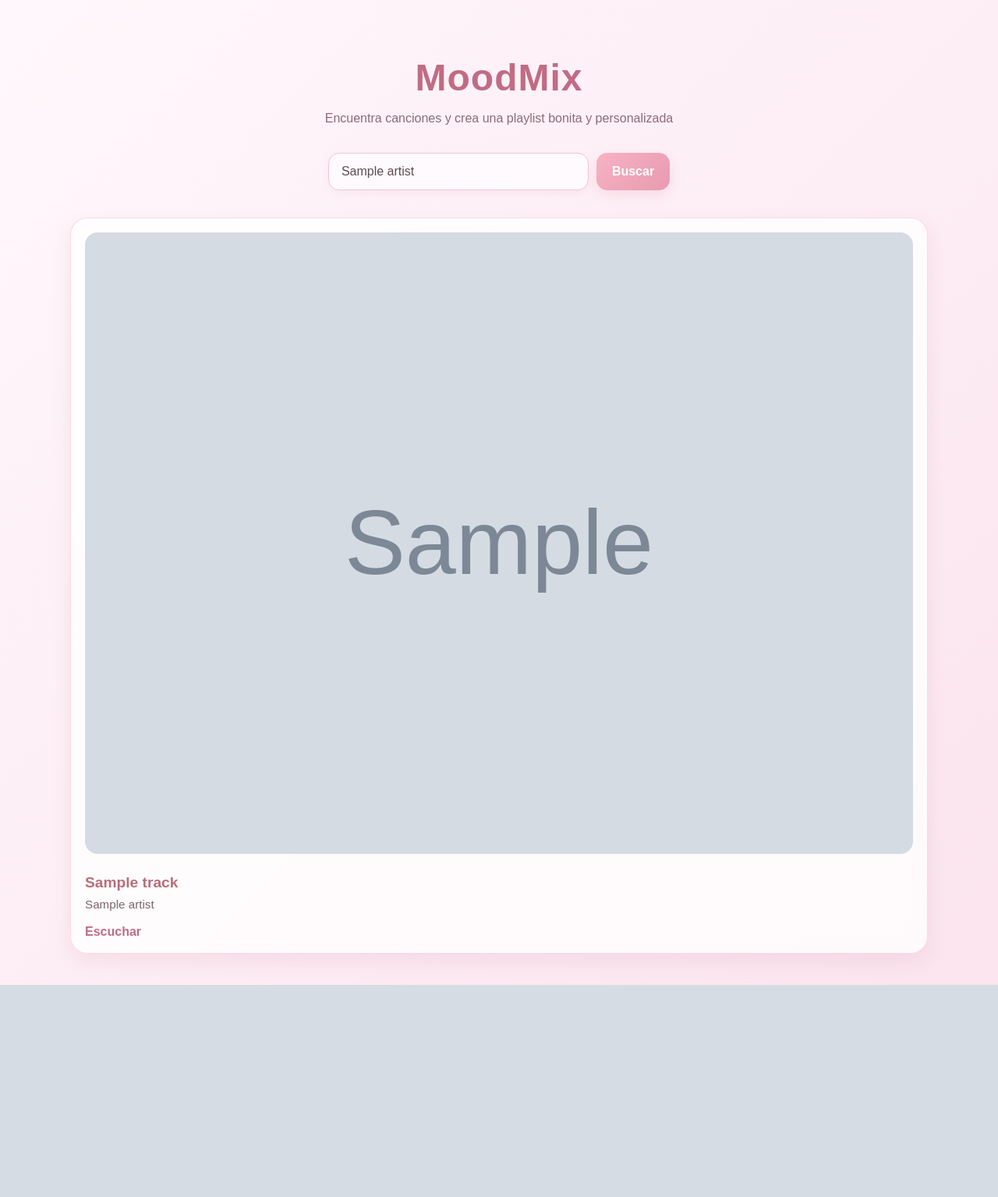
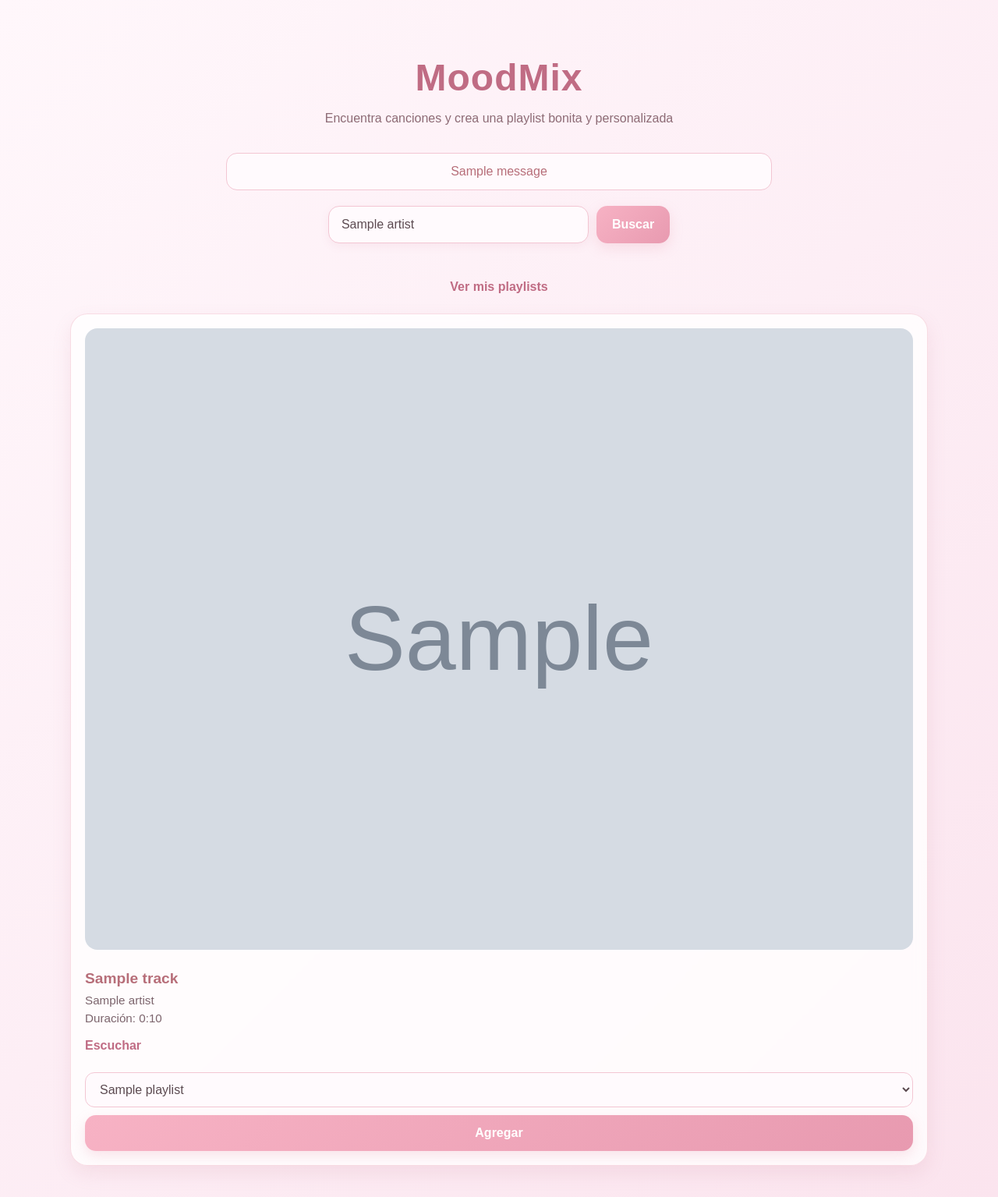
Before and after one commit to karenavalos1217-svg/MoodMix, a Flask app: template deezer-playlists/templates/index.html in a window 1280 px wide. Shown: the whole page at 78% size. Before the commit the page ends 1263 px from the top, so only its background shows below. Run offline with Flask 3, Linux system fonts and the light colour scheme; the template is opened without the code that fills it: most values are stand-ins (such as "Sample title", 1, 10 or a date in 2020); grey boxes marked "Sample" are stand-in pictures; one stand-in notice (Sample message) is shown.

Commit message:
por dejarlo al ultimo

```diff
--- a/deezer-playlists/app.py
+++ b/deezer-playlists/app.py
@@ -1,38 +1,61 @@
-from flask import Flask, render_template, request
+from flask import Flask, render_template, request, redirect, flash
 import requests
 import os
 from dotenv import load_dotenv
+from db import get_connection
 
-# cargar variables de entorno (.env)
 load_dotenv()
 
 app = Flask(__name__)
+app.secret_key = "moodmix_secret_key"
 
-# puerto
 PORT = int(os.getenv("PORT", 5000))
 
+@app.route("/test-db")
+def test_db():
+    try:
+        conn = get_connection()
+        cur = conn.cursor()
+        cur.execute("SELECT NOW();")
+        result = cur.fetchone()
+        cur.close()
+        conn.close()
+        return f"Conectado a MySQL: {result}"
+    except Exception as e:
+        return f"Error: {e}"
 
-# =========================
-# RUTA PRINCIPAL "/"
-# =========================
+
 @app.route("/")
 def index():
-    return render_template("index.html", tracks=[], artist="")
+    conn = get_connection()
+    cur = conn.cursor()
+
+    cur.execute("SELECT id, title FROM playlists ORDER BY id DESC")
+    playlists = cur.fetchall()
+
+    cur.close()
+    conn.close()
+
+    return render_template("index.html", tracks=[], artist="", playlists=playlists)
 
 
-# =========================
-# BUSCAR EN DEEZER
-# =========================
 @app.route("/search", methods=["POST"])
 def search():
-    artist = request.form.get("artist")
+    artist = request.form.get("artist", "").strip()
+
+    conn = get_connection()
+    cur = conn.cursor()
+    cur.execute("SELECT id, title FROM playlists ORDER BY id DESC")
+    playlists = cur.fetchall()
+    cur.close()
+    conn.close()
 
     try:
         response = requests.get(
             "https://api.deezer.com/search",
             params={
                 "q": f'artist:"{artist}"',
-                "limit": 50
+                "limit": 60
             },
             timeout=10
         )
@@ -40,24 +63,130 @@ def search():
         data = response.json()
         tracks = data.get("data", [])
 
-        return render_template("index.html", tracks=tracks, artist=artist)
+        return render_template("index.html", tracks=tracks, artist=artist, playlists=playlists)
 
     except Exception as error:
         print("Error con Deezer:", error)
-        return render_template("index.html", tracks=[], artist=artist)
+        flash("No se pudieron cargar canciones en este momento.")
+        return render_template("index.html", tracks=[], artist=artist, playlists=playlists)
 
 
-# =========================
-# PLAYLISTS
-# =========================
 @app.route("/playlists")
 def playlists():
-    return render_template("playlists.html")
+    conn = get_connection()
+    cur = conn.cursor()
+
+    cur.execute("SELECT id, title, created_at FROM playlists ORDER BY id DESC")
+    playlists = cur.fetchall()
+
+    cur.close()
+    conn.close()
+
+    return render_template("playlists.html", playlists=playlists)
 
 
-# =========================
-# RUN SERVER
-# =========================
+@app.route("/playlists/create", methods=["POST"])
+def create_playlist():
+    title = request.form.get("name", "").strip()
+
+    if not title:
+        flash("El nombre de la playlist es obligatorio.")
+        return redirect("/playlists")
+
+    conn = get_connection()
+    cur = conn.cursor()
+
+    cur.execute("INSERT INTO playlists (title) VALUES (%s)", (title,))
+
+    conn.commit()
+    cur.close()
+    conn.close()
+
+    flash("Playlist creada correctamente.")
+    return redirect("/playlists")
+
+
+@app.route("/playlists/delete/<int:id>", methods=["POST"])
+def delete_playlist(id):
+    conn = get_connection()
+    cur = conn.cursor()
+
+    cur.execute("DELETE FROM playlists WHERE id = %s", (id,))
+    conn.commit()
+
+    cur.close()
+    conn.close()
+
+    flash("Playlist eliminada correctamente.")
+    return redirect("/playlists")
+
+
+@app.route("/add-to-playlist", methods=["POST"])
+def add_to_playlist():
+    playlist_id = request.form.get("playlist_id")
+    track_id = request.form.get("track_id")
+    title = request.form.get("title")
+    artist = request.form.get("artist")
+    album = request.form.get("album")
+    duration = request.form.get("duration")
+    preview = request.form.get("preview")
+    cover = request.form.get("cover")
+
+    if not playlist_id:
+        flash("Selecciona una playlist.")
+        return redirect("/")
+
+    conn = get_connection()
+    cur = conn.cursor()
+
+    cur.execute("SELECT id, title FROM playlists WHERE id = %s", (playlist_id,))
+    playlist = cur.fetchone()
+
+    if not playlist:
+        cur.close()
+        conn.close()
+        flash("La playlist seleccionada no existe.")
+        return redirect("/playlists")
+
+    cur.execute("""
+        INSERT INTO playlist_songs
+        (playlist_id, deezer_track_id, title, artist_name, album_name, duration, preview, cover)
+        VALUES (%s, %s, %s, %s, %s, %s, %s, %s)
+    """, (playlist_id, track_id, title, artist, album, duration, preview, cover))
+
+    conn.commit()
+    cur.close()
+    conn.close()
+
+    flash("Canción agregada correctamente.")
+    return redirect(f"/playlists/{playlist_id}")
+
+
+@app.route("/playlists/<int:id>")
+def view_playlist(id):
+    conn = get_connection()
+    cur = conn.cursor()
+
+    cur.execute("""
+        SELECT id, title, artist_name, album_name, duration, preview, cover
+        FROM playlist_songs
+        WHERE playlist_id = %s
+    """, (id,))
+    songs = cur.fetchall()
+
+    cur.execute("""
+        SELECT COALESCE(SUM(duration), 0)
+        FROM playlist_songs
+        WHERE playlist_id = %s
+    """, (id,))
+    total_duration = cur.fetchone()[0]
+
+    cur.close()
+    conn.close()
+
+    return render_template("playlist.html", songs=songs, total_duration=total_duration)
+
+
 if __name__ == "__main__":
     print(f"Servidor corriendo en http://localhost:{PORT}")
     app.run(debug=True, port=PORT)
--- a/deezer-playlists/static/styles.css
+++ b/deezer-playlists/static/styles.css
@@ -150,3 +150,23 @@ audio {
     max-width: 300px;
   }
 }
+
+select {
+  padding: 12px 14px;
+  width: 100%;
+  border: 1px solid #f3c6d3;
+  border-radius: 12px;
+  outline: none;
+  background: #fffafd;
+  font-size: 1rem;
+  color: #5c4b51;
+  box-sizing: border-box;
+  margin-top: 10px;
+}
+
+.card form {
+  display: flex;
+  flex-direction: column;
+  gap: 10px;
+  width: 100%;
+}
--- a/deezer-playlists/templates/index.html
+++ b/deezer-playlists/templates/index.html
@@ -5,24 +5,43 @@
   <title>MoodMix</title>
   <link rel="stylesheet" href="{{ url_for('static', filename='styles.css') }}">
 </head>
-
 <body>
   <div class="container">
     <h1>MoodMix</h1>
     <p class="subtitle">Encuentra canciones y crea una playlist bonita y personalizada</p>
+
+    {% with messages = get_flashed_messages() %}
+      {% if messages %}
+        <div style="max-width:700px; margin: 0 auto 20px auto;">
+          {% for message in messages %}
+            <div style="background:#fffafd; border:1px solid #f3c6d3; color:#b76e79; padding:14px 18px; border-radius:14px; text-align:center; margin-bottom:10px;">
+              {{ message }}
+            </div>
+          {% endfor %}
+        </div>
+      {% endif %}
+    {% endwith %}
 
     <form class="search-box" action="/search" method="POST">
       <input type="text" name="artist" placeholder="Busca una canción, artista o mood" value="{{ artist }}" required>
       <button type="submit">Buscar</button>
     </form>
 
-    <div class="results">
-      {% if tracks %}
+    <div style="text-align:center; margin-bottom: 25px;">
+      <a href="/playlists">Ver mis playlists</a>
+    </div>
+
+    {% if tracks %}
+      <div class="results">
         {% for track in tracks %}
           <div class="card">
-            <img src="{{ track.album.cover_medium }}" alt="cover">
+            {% if track.album and track.album.cover_medium %}
+              <img src="{{ track.album.cover_medium }}" alt="cover">
+            {% endif %}
+
             <h3>{{ track.title }}</h3>
             <p>{{ track.artist.name }}</p>
+            <p>Duración: {{ (track.duration // 60) }}:{{ "%02d"|format(track.duration % 60) }}</p>
 
             {% if track.preview %}
               <audio controls>
@@ -33,19 +52,54 @@
             {% if track.link %}
               <a href="{{ track.link }}" target="_blank">Escuchar</a>
             {% endif %}
+
+            {% if playlists %}
+              <form action="/add-to-playlist" method="POST" style="margin-top: 15px;">
+                <input type="hidden" name="track_id" value="{{ track.id }}">
+                <input type="hidden" name="title" value="{{ track.title }}">
+                <input type="hidden" name="artist" value="{{ track.artist.name }}">
+                <input type="hidden" name="album" value="{{ track.album.title }}">
+                <input type="hidden" name="duration" value="{{ track.duration }}">
+                <input type="hidden" name="preview" value="{{ track.preview }}">
+                <input type="hidden" name="cover" value="{{ track.album.cover_medium }}">
+
+                <select name="playlist_id" required>
+                  {% for p in playlists %}
+                    <option value="{{ p[0] }}">{{ p[1] }}</option>
+                  {% endfor %}
+                </select>
+
+                <button type="submit">Agregar</button>
+              </form>
+            {% else %}
+              <p style="margin-top: 15px;">Primero crea una playlist para poder agregar canciones.</p>
+            {% endif %}
           </div>
         {% endfor %}
-      {% else %}
-        <div class="card">
+      </div>
+    {% else %}
+      <div style="margin-top: 30px;">
+        <h2 style="text-align:center; color:#b76e79; margin-bottom:20px;">Tus playlists</h2>
 
-          <h3>Nombre de canción</h3>
-          <p>Artista</p>
-          <a href="#">Escuchar</a>
+        <div class="results">
+          {% if playlists %}
+            {% for p in playlists %}
+              <div class="card">
+                <h3>{{ p[1] }}</h3>
+                <p>ID: {{ p[0] }}</p>
+                <a href="/playlists/{{ p[0] }}">Ver playlist</a>
+              </div>
+            {% endfor %}
+          {% else %}
+            <div class="card">
+              <h3>No tienes playlists todavía</h3>
+              <p>Ve a la sección de playlists y crea la primera.</p>
+              <a href="/playlists">Ir a playlists</a>
+            </div>
+          {% endif %}
         </div>
-      {% endif %}
-    </div>
+      </div>
+    {% endif %}
   </div>
-
-  <script src="{{ url_for('static', filename='script.js') }}"></script>
 </body>
 </html>
```
Also changed, not shown: deezer-playlists/db.py (+7 -7 lines), deezer-playlists/templates/playlist.html (+35 -2 lines), deezer-playlists/templates/playlists.html (+46 -2 lines), 1 other file.
